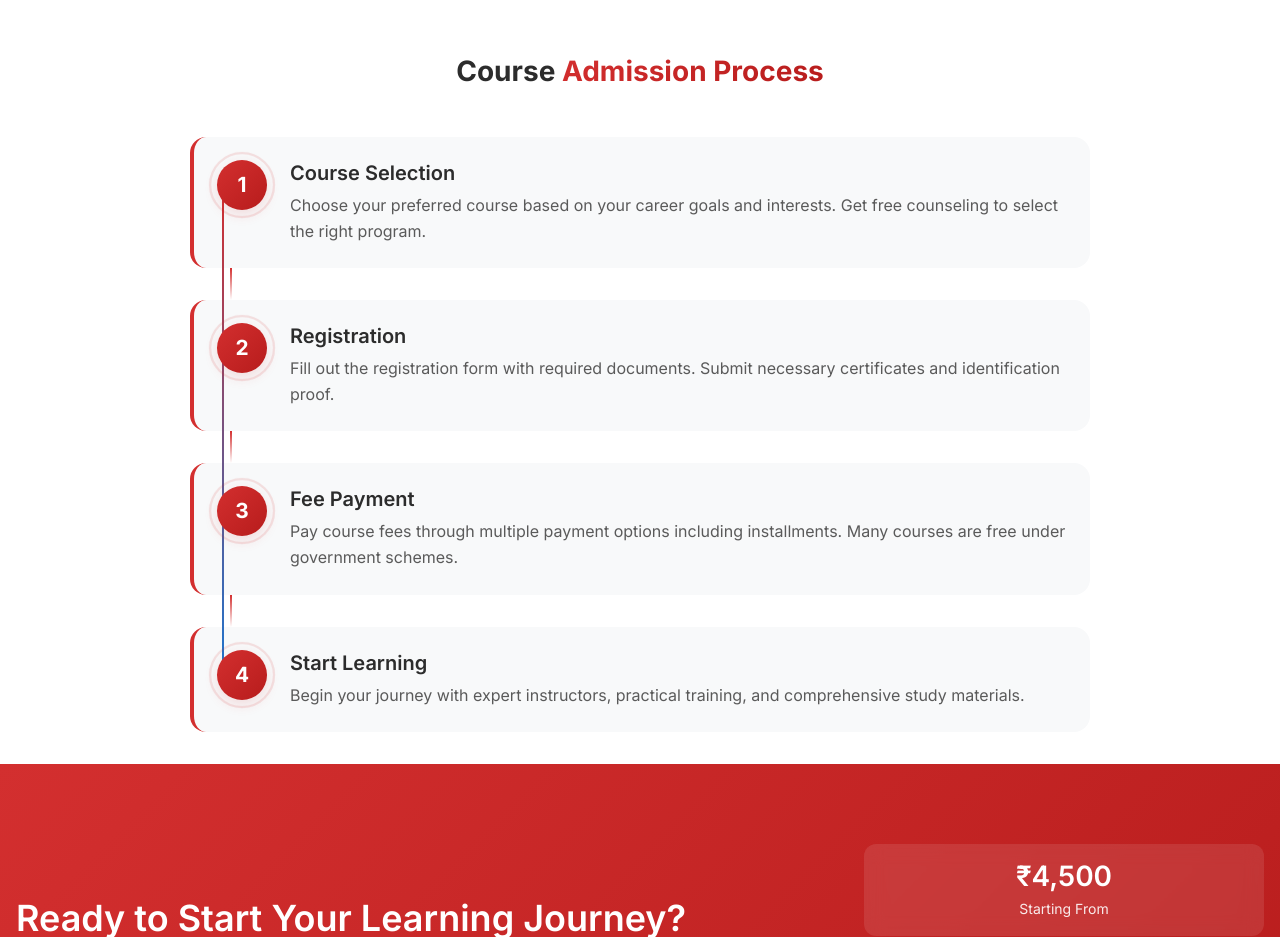
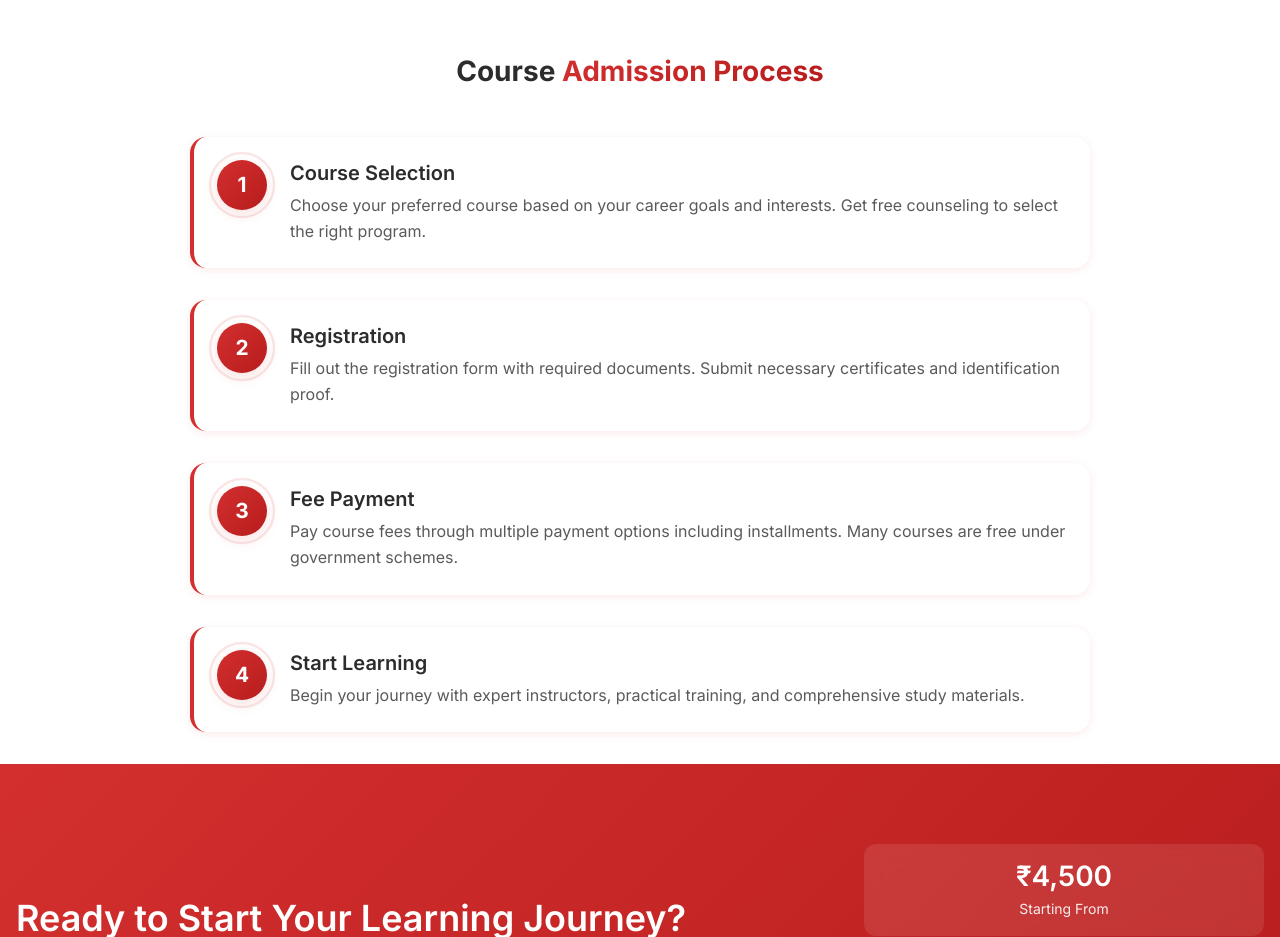
Before and after one commit to bhupathii/Hack_The_Web-hackathon25, a plain HTML site: page courses.html in a window 1280 px wide. Shown: the part 3260-4197 px from the top of the page. Drawn offline with nearby package versions, Linux system fonts and the light colour scheme.

Commit message:
Update style.css

```diff
--- a/css/style.css
+++ b/css/style.css
@@ -1874,38 +1874,17 @@ button {
   max-width: 100%;
 }
 
-.admission__container--full .admission__steps::before {
-  content: '';
-  position: absolute;
-  left: 2rem;
-  top: 3rem;
-  bottom: 3rem;
-  width: 2px;
-  background: linear-gradient(to bottom, var(--primary-color), var(--secondary-color));
-  z-index: 1;
-}
-
 .step__item {
   display: flex;
   align-items: flex-start;
   gap: 1.5rem;
   padding: 1.5rem;
-  background: var(--light-gray);
+  background: var(--white-color);
   border-radius: 1rem;
   transition: var(--transition-fast);
   border-left: 4px solid var(--primary-color);
+  box-shadow: var(--shadow-light);
   position: relative;
-}
-
-.step__item:not(:last-child)::after {
-  content: '';
-  position: absolute;
-  left: 2.25rem;
-  bottom: -2rem;
-  width: 2px;
-  height: 2rem;
-  background: linear-gradient(to bottom, var(--primary-color), transparent);
-  z-index: 1;
 }
 
 .step__item:hover {
@@ -2800,10 +2779,6 @@ button {
   .story__img {
     width: 50px;
     height: 50px;
-  }
-
-  .admission__container--full .admission__steps::before {
-    left: 1.25rem;
   }
 }
 
```
